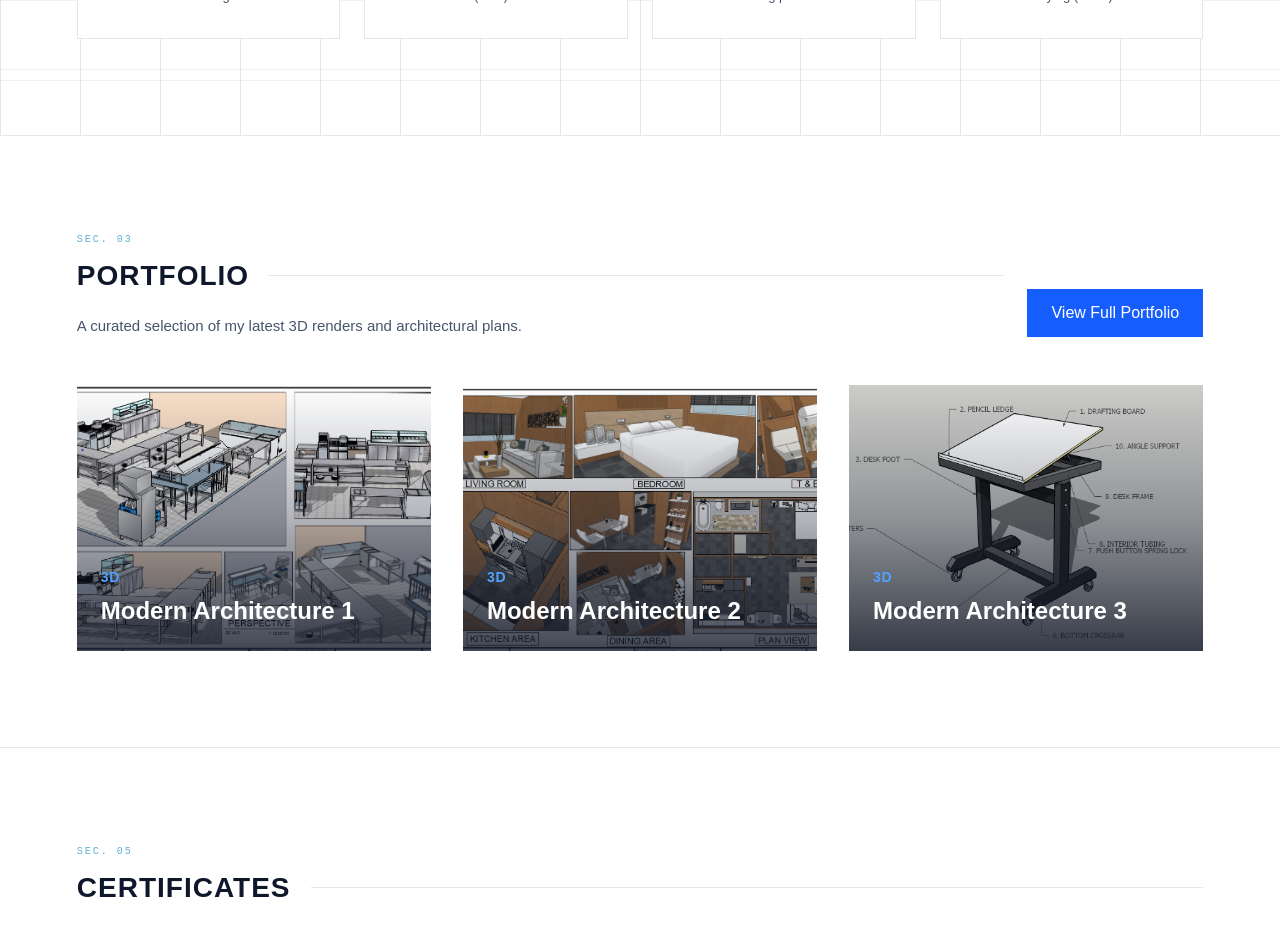
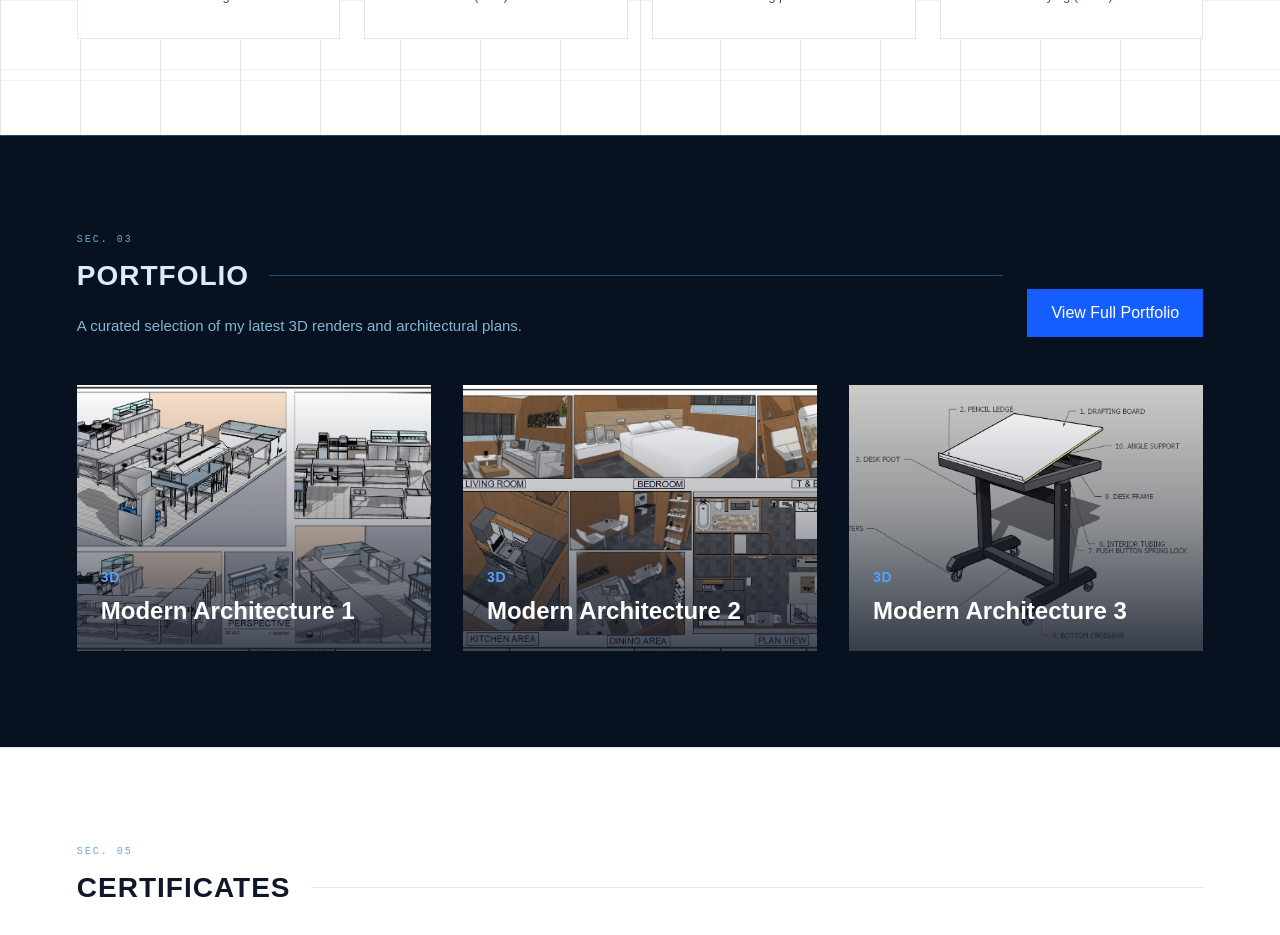
Before and after one commit to Cipher-Syntax/Jeff-Studio, a React (Vite) app: page / in a window 1280 px wide. Shown: the part 1760-2695 px from the top of the page. Built offline with nearby package versions, Linux system fonts and the light colour scheme.

Commit message:
style: force dark background and text for section 3

```diff
--- a/src/features/portfolio/components/FeaturedProjectSection.jsx
+++ b/src/features/portfolio/components/FeaturedProjectSection.jsx
@@ -8,12 +8,12 @@ const FeaturedProjectSection = () => {
     const featuredProjects = projectsData.slice(0, 3);
 
     return (
-        <section className="py-24 px-[6%] bg-white dark:bg-[#07111f] border-t border-slate-200 dark:border-[#1c4a6a] transition-colors duration-300">
+        <section className="dark py-24 px-[6%] bg-[#07111f] border-t border-[#1c4a6a] transition-colors duration-300">
             <div className="max-w-[1200px] mx-auto w-full">
-                <div className="flex flex-col md:flex-row justify-between items-start md:items-end mb-12 gap-6">
+                <div className="flex flex-col md:flex-row justify-between items-start md:items-end mb-12 gap-6 text-white">
                     <div className="flex-1 w-full">
                         <SectionHeader number="03" title="PORTFOLIO" />
-                        <p className="text-slate-600 dark:text-[#82b8d4] text-[15px] max-w-[480px] mt-[-30px]">A curated selection of my latest 3D renders and architectural plans.</p>
+                        <p className="text-[#82b8d4] text-[15px] max-w-[480px] mt-[-30px]">A curated selection of my latest 3D renders and architectural plans.</p>
                     </div>
                     <Link
                         to="/projects"
```
